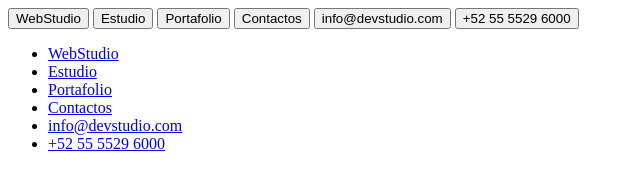
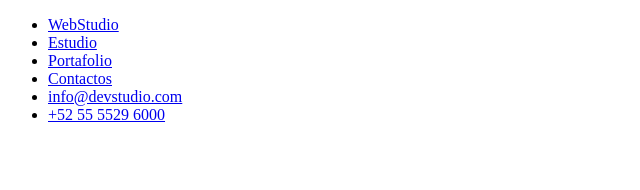
Before and after one commit to Pontosky/goit-markup-hw-01-1, a plain HTML site: page index.html in a window 1280 px wide. Shown: the whole page, without its empty margins (0-640 px from the left). Drawn offline with Linux system fonts and the light colour scheme.

Commit message:
dejo el header en ul y li

```diff
--- a/index.html
+++ b/index.html
@@ -9,13 +9,6 @@
 <body>
     <div>
         <header>
-            <button>WebStudio</button>
-            <button>Estudio</button>
-            <button>Portafolio</button>
-            <button>Contactos</button>
-            <button>info@devstudio.com</button>
-            <button>+52 55 5529 6000</button>
-          </header>
 
           <ul>
             <li>
@@ -37,6 +30,7 @@
                 <a href="#">+52 55 5529 6000</a>
             </li>
         </ul>
+          </header>
 
 
     </div>
```
